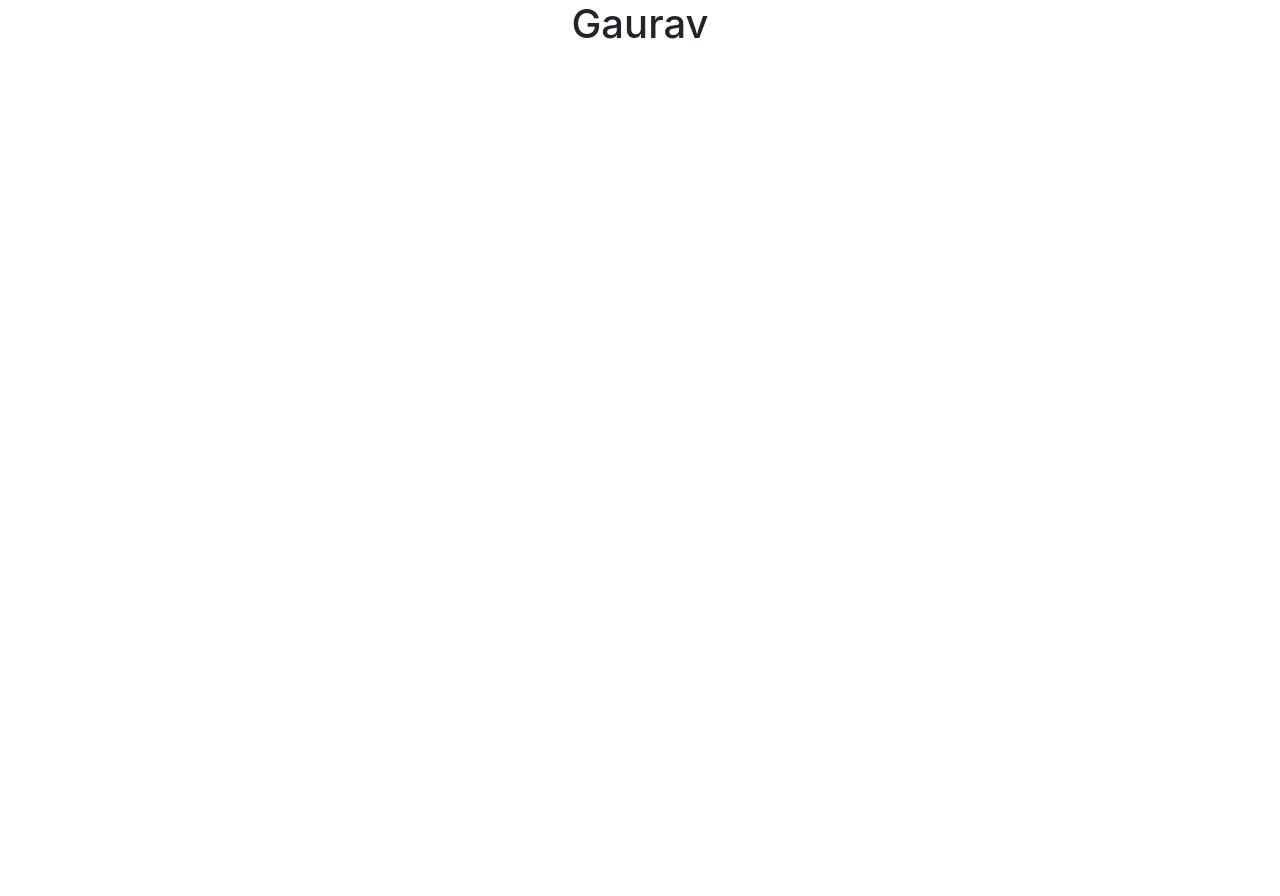
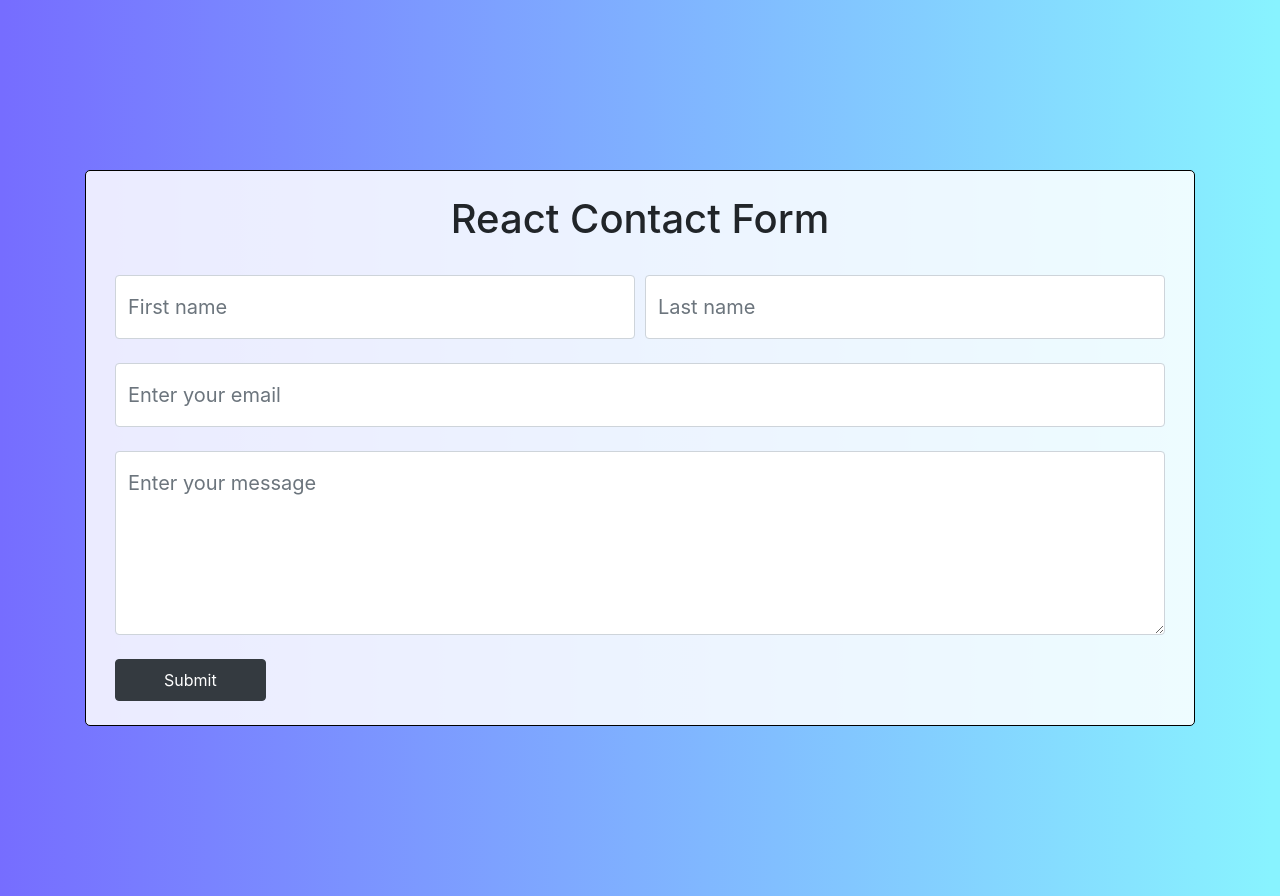
Before and after one commit to gaurav147-star/contact-form-, a React (Create React App) app: page / in a window 1280 px wide. Before the commit the page ends 800 px from the top, so only its background shows below. Built offline with nearby package versions, Linux system fonts and the light colour scheme.

Commit message:
form created

```diff
--- a/public/index.html
+++ b/public/index.html
@@ -1,24 +1,32 @@
 <!DOCTYPE html>
 <html lang="en">
+
 <head>
   <meta charset="utf-8" />
   <link rel="icon" href="%PUBLIC_URL%/favicon.ico" />
   <meta name="viewport" content="width=device-width, initial-scale=1" />
   <meta name="theme-color" content="#000000" />
-    <meta
-      name="description"
-      content="Web site created using create-react-app"
-    />
+  <meta name="description" content="Web site created using create-react-app" />
   <link rel="apple-touch-icon" href="%PUBLIC_URL%/logo192.png" />
 
-    <link rel="manifest" href="%PUBLIC_URL%/manifest.json" />
-    <link href="https://cdn.jsdelivr.net/npm/bootstrap@5.1.2/dist/css/bootstrap.min.css" rel="stylesheet" integrity="sha384-uWxY/CJNBR+1zjPWmfnSnVxwRheevXITnMqoEIeG1LJrdI0GlVs/9cVSyPYXdcSF" crossorigin="anonymous">
+
+  <link rel="stylesheet" href="https://maxcdn.bootstrapcdn.com/bootstrap/4.0.0/css/bootstrap.min.css"
+    integrity="sha384-Gn5384xqQ1aoWXA+058RXPxPg6fy4IWvTNh0E263XmFcJlSAwiGgFAW/dAiS6JXm" crossorigin="anonymous">
   <title>React App</title>
 </head>
+
 <body>
   <noscript>You need to enable JavaScript to run this app.</noscript>
   <div id="root"></div>
-    <script src="https://cdn.jsdelivr.net/npm/@popperjs/core@2.10.2/dist/umd/popper.min.js" integrity="sha384-7+zCNj/IqJ95wo16oMtfsKbZ9ccEh31eOz1HGyDuCQ6wgnyJNSYdrPa03rtR1zdB" crossorigin="anonymous"></script>
-<script src="https://cdn.jsdelivr.net/npm/bootstrap@5.1.2/dist/js/bootstrap.min.js" integrity="sha384-PsUw7Xwds7x08Ew3exXhqzbhuEYmA2xnwc8BuD6SEr+UmEHlX8/MCltYEodzWA4u" crossorigin="anonymous"></script>
+  <script src="https://code.jquery.com/jquery-3.2.1.slim.min.js"
+    integrity="sha384-KJ3o2DKtIkvYIK3UENzmM7KCkRr/rE9/Qpg6aAZGJwFDMVNA/GpGFF93hXpG5KkN"
+    crossorigin="anonymous"></script>
+  <script src="https://cdnjs.cloudflare.com/ajax/libs/popper.js/1.12.9/umd/popper.min.js"
+    integrity="sha384-ApNbgh9B+Y1QKtv3Rn7W3mgPxhU9K/ScQsAP7hUibX39j7fakFPskvXusvfa0b4Q"
+    crossorigin="anonymous"></script>
+  <script src="https://maxcdn.bootstrapcdn.com/bootstrap/4.0.0/js/bootstrap.min.js"
+    integrity="sha384-JZR6Spejh4U02d8jOt6vLEHfe/JQGiRRSQQxSfFWpi1MquVdAyjUar5+76PVCmYl"
+    crossorigin="anonymous"></script>
 </body>
+
 </html>
--- a/src/App.css
+++ b/src/App.css
@@ -1,38 +1,13 @@
-.App {
-  text-align: center;
+body{
+  background: linear-gradient(90.28deg, #766DFF 0.24%, #88F3FF 99.31%);
 }
 
-.App-logo {
-  height: 40vmin;
-  pointer-events: none;
+.f {
+  border: 1px solid black;
+  border-radius: 5px;
+  background: rgba(255, 255, 255, 0.856);
+  margin: 170px 0px;
 }
-
-@media (prefers-reduced-motion: no-preference) {
-  .App-logo {
-    animation: App-logo-spin infinite 20s linear;
-  }
+.form-control{
+  font-size: 20px;
 }
-
-.App-header {
-  background-color: #282c34;
-  min-height: 100vh;
-  display: flex;
-  flex-direction: column;
-  align-items: center;
-  justify-content: center;
-  font-size: calc(10px + 2vmin);
-  color: white;
-}
-
-.App-link {
-  color: #61dafb;
-}
-
-@keyframes App-logo-spin {
-  from {
-    transform: rotate(0deg);
-  }
-  to {
-    transform: rotate(360deg);
-  }
-}
--- a/src/App.js
+++ b/src/App.js
@@ -1,12 +1,14 @@
+import ContactForm from './ContactForm';
 
-import './App.css';
+const App = () => {
+  return (
+    <div className='App'>
+      <div className='container'>
 
-function App() {
-  return (
-    <div className="App">
-      <h1>Gaurav</h1>
+        <ContactForm />
+      </div>
     </div>
   );
-}
+};
 
 export default App;
--- /dev/null
+++ b/src/ContactForm.js
@@ -0,0 +1,42 @@
+import React from 'react'
+import './App.css';
+const ContactForm = () => {
+    return (
+        <div>
+            <form className="f">
+                <div className="form-row m-4">
+                    <div className="col">
+                        <h1 className='text-center'>React Contact Form</h1>
+                    </div>
+
+                </div>
+                <div className="form-row m-4">
+                    <div className="col">
+                        <input type="text" className="form-control py-3" placeholder="First name" required/>
+                    </div>
+                    <div className="col">
+                        <input type="text" className="form-control py-3" placeholder="Last name" required/>
+                    </div>
+                </div>
+                <div className="form-row m-4">
+                    <div className="col">
+                        <input type="email" className="form-control py-3" placeholder="Enter your email" required/>
+                    </div>
+
+                </div>
+                <div className="form-row m-4">
+                    <div className="col">
+                        <textarea className="form-control py-3" rows="5" id="comment" placeholder="Enter your message" required></textarea>
+                    </div>
+                </div>
+                <div className="form-row m-4">
+                    <div className="col">
+                        <button type="button" className="btn btn-dark py-2  px-5">Submit</button>
+                    </div>
+                </div>
+            </form>
+        </div>
+    )
+}
+
+export default ContactForm
```
Also changed, not shown: public/manifest.json (deleted). Lines whose indentation alone changed are shown as unchanged.
